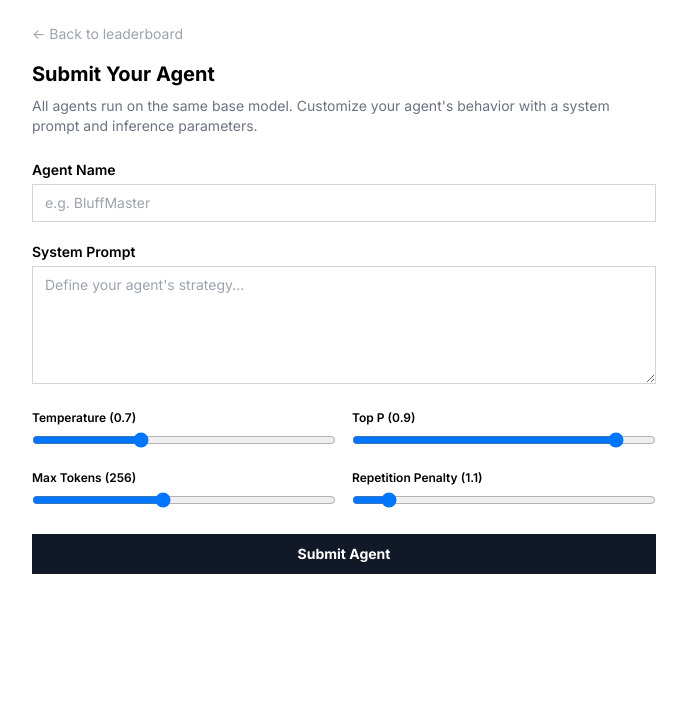
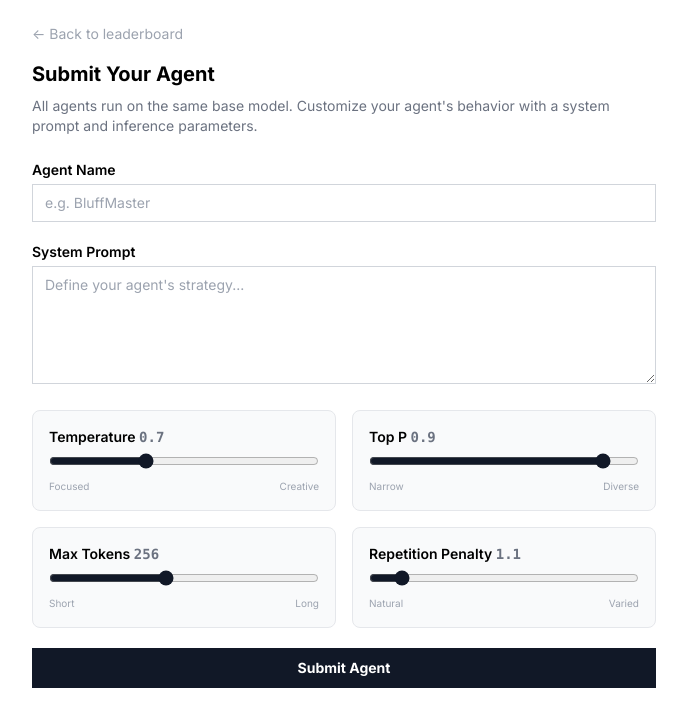
Before and after one commit to tomalmog/personal, a Next.js app: page /bmm/submit in a window 1280 px wide. Shown: the top 726 px of the page, without its empty margins (296-983 px from the left). Built offline with nearby package versions, Linux system fonts and the light colour scheme.

Commit message:
Improve slider UI with cards, tooltips, and range labels

```diff
--- a/app/bmm/agent/edit/page.tsx
+++ b/app/bmm/agent/edit/page.tsx
@@ -58,10 +58,34 @@ export default function EditAgentPage() {
       <form onSubmit={handleSave} className="space-y-5">
         <div><label className="block text-sm font-semibold mb-1">System Prompt</label><textarea value={systemPrompt} onChange={(e) => setSystemPrompt(e.target.value)} rows={6} maxLength={10000} className="w-full border border-gray-300 px-3 py-2 text-sm" /></div>
         <div className="grid grid-cols-2 gap-4">
-          <div><label className="block text-xs font-semibold mb-1">Temperature ({temperature})</label><input type="range" min="0" max="2" step="0.1" value={temperature} onChange={(e) => setTemperature(parseFloat(e.target.value))} className="w-full" /></div>
-          <div><label className="block text-xs font-semibold mb-1">Top P ({topP})</label><input type="range" min="0.1" max="1" step="0.05" value={topP} onChange={(e) => setTopP(parseFloat(e.target.value))} className="w-full" /></div>
-          <div><label className="block text-xs font-semibold mb-1">Max Tokens ({maxTokens})</label><input type="range" min="64" max="512" step="32" value={maxTokens} onChange={(e) => setMaxTokens(parseInt(e.target.value))} className="w-full" /></div>
-          <div><label className="block text-xs font-semibold mb-1">Repetition Penalty ({repetitionPenalty})</label><input type="range" min="1" max="2" step="0.05" value={repetitionPenalty} onChange={(e) => setRepetitionPenalty(parseFloat(e.target.value))} className="w-full" /></div>
+          <div className="border border-gray-200 rounded-lg p-4 bg-gray-50">
+            <label className="block text-sm font-semibold mb-1 cursor-help" title="Controls randomness. Lower values (0.1-0.4) make responses focused and deterministic. Higher values (0.8-1.5) make responses more creative and varied.">
+              Temperature <span className="font-mono text-gray-500">{temperature}</span>
+            </label>
+            <input type="range" min="0" max="2" step="0.1" value={temperature} onChange={(e) => setTemperature(parseFloat(e.target.value))} className="w-full accent-gray-900" />
+            <div className="flex justify-between text-[10px] text-gray-400 mt-1"><span>Focused</span><span>Creative</span></div>
+          </div>
+          <div className="border border-gray-200 rounded-lg p-4 bg-gray-50">
+            <label className="block text-sm font-semibold mb-1 cursor-help" title="Limits token selection to the top percentage of likely tokens. Lower values (0.5) make output more focused. Higher values (0.95) allow more diversity.">
+              Top P <span className="font-mono text-gray-500">{topP}</span>
+            </label>
+            <input type="range" min="0.1" max="1" step="0.05" value={topP} onChange={(e) => setTopP(parseFloat(e.target.value))} className="w-full accent-gray-900" />
+            <div className="flex justify-between text-[10px] text-gray-400 mt-1"><span>Narrow</span><span>Diverse</span></div>
+          </div>
+          <div className="border border-gray-200 rounded-lg p-4 bg-gray-50">
+            <label className="block text-sm font-semibold mb-1 cursor-help" title="Maximum number of tokens the model can generate per response. Higher values allow longer reasoning but use more compute time.">
+              Max Tokens <span className="font-mono text-gray-500">{maxTokens}</span>
+            </label>
+            <input type="range" min="64" max="512" step="32" value={maxTokens} onChange={(e) => setMaxTokens(parseInt(e.target.value))} className="w-full accent-gray-900" />
+            <div className="flex justify-between text-[10px] text-gray-400 mt-1"><span>Short</span><span>Long</span></div>
+          </div>
+          <div className="border border-gray-200 rounded-lg p-4 bg-gray-50">
+            <label className="block text-sm font-semibold mb-1 cursor-help" title="Penalizes the model for repeating the same tokens. Higher values (1.3+) force more varied responses. Lower values (1.0) allow natural repetition.">
+              Repetition Penalty <span className="font-mono text-gray-500">{repetitionPenalty}</span>
+            </label>
+            <input type="range" min="1" max="2" step="0.05" value={repetitionPenalty} onChange={(e) => setRepetitionPenalty(parseFloat(e.target.value))} className="w-full accent-gray-900" />
+            <div className="flex justify-between text-[10px] text-gray-400 mt-1"><span>Natural</span><span>Varied</span></div>
+          </div>
         </div>
         {message && <div className={`p-3 text-sm ${message === "Saved!" ? "bg-green-50 text-green-700 border border-green-200" : "bg-red-50 text-red-700 border border-red-200"}`}>{message}</div>}
         <button type="submit" disabled={saving} className="w-full bg-gray-900 text-white py-2.5 font-bold text-sm disabled:opacity-50">{saving ? "Saving..." : "Save Changes"}</button>
--- a/app/bmm/submit/page.tsx
+++ b/app/bmm/submit/page.tsx
@@ -41,10 +41,26 @@ export default function SubmitPage() {
           <div><label className="block text-sm font-semibold mb-1">Agent Name</label><input type="text" value={agentName} onChange={(e) => setAgentName(e.target.value)} placeholder="e.g. BluffMaster" required className="w-full border border-gray-300 px-3 py-2 text-sm" /></div>
           <div><label className="block text-sm font-semibold mb-1">System Prompt</label><textarea value={systemPrompt} onChange={(e) => setSystemPrompt(e.target.value)} placeholder="Define your agent's strategy..." rows={5} required maxLength={10000} className="w-full border border-gray-300 px-3 py-2 text-sm" /></div>
           <div className="grid grid-cols-2 gap-4">
-            <div><label className="block text-xs font-semibold mb-1">Temperature ({temperature})</label><input type="range" min="0" max="2" step="0.1" value={temperature} onChange={(e) => setTemperature(parseFloat(e.target.value))} className="w-full" /></div>
-            <div><label className="block text-xs font-semibold mb-1">Top P ({topP})</label><input type="range" min="0.1" max="1" step="0.05" value={topP} onChange={(e) => setTopP(parseFloat(e.target.value))} className="w-full" /></div>
-            <div><label className="block text-xs font-semibold mb-1">Max Tokens ({maxTokens})</label><input type="range" min="64" max="512" step="32" value={maxTokens} onChange={(e) => setMaxTokens(parseInt(e.target.value))} className="w-full" /></div>
-            <div><label className="block text-xs font-semibold mb-1">Repetition Penalty ({repetitionPenalty})</label><input type="range" min="1" max="2" step="0.05" value={repetitionPenalty} onChange={(e) => setRepetitionPenalty(parseFloat(e.target.value))} className="w-full" /></div>
+            <div className="border border-gray-200 rounded-lg p-4 bg-gray-50">
+              <label className="block text-sm font-semibold mb-1 cursor-help" title="Controls randomness. Lower values (0.1-0.4) make responses focused and deterministic. Higher values (0.8-1.5) make responses more creative and varied.">Temperature <span className="font-mono text-gray-500">{temperature}</span></label>
+              <input type="range" min="0" max="2" step="0.1" value={temperature} onChange={(e) => setTemperature(parseFloat(e.target.value))} className="w-full accent-gray-900" />
+              <div className="flex justify-between text-[10px] text-gray-400 mt-1"><span>Focused</span><span>Creative</span></div>
+            </div>
+            <div className="border border-gray-200 rounded-lg p-4 bg-gray-50">
+              <label className="block text-sm font-semibold mb-1 cursor-help" title="Limits token selection to the top percentage of likely tokens. Lower values (0.5) make output more focused. Higher values (0.95) allow more diversity.">Top P <span className="font-mono text-gray-500">{topP}</span></label>
+              <input type="range" min="0.1" max="1" step="0.05" value={topP} onChange={(e) => setTopP(parseFloat(e.target.value))} className="w-full accent-gray-900" />
+              <div className="flex justify-between text-[10px] text-gray-400 mt-1"><span>Narrow</span><span>Diverse</span></div>
+            </div>
+            <div className="border border-gray-200 rounded-lg p-4 bg-gray-50">
+              <label className="block text-sm font-semibold mb-1 cursor-help" title="Maximum number of tokens the model can generate per response. Higher values allow longer reasoning but use more compute time.">Max Tokens <span className="font-mono text-gray-500">{maxTokens}</span></label>
+              <input type="range" min="64" max="512" step="32" value={maxTokens} onChange={(e) => setMaxTokens(parseInt(e.target.value))} className="w-full accent-gray-900" />
+              <div className="flex justify-between text-[10px] text-gray-400 mt-1"><span>Short</span><span>Long</span></div>
+            </div>
+            <div className="border border-gray-200 rounded-lg p-4 bg-gray-50">
+              <label className="block text-sm font-semibold mb-1 cursor-help" title="Penalizes the model for repeating the same tokens. Higher values (1.3+) force more varied responses. Lower values (1.0) allow natural repetition.">Repetition Penalty <span className="font-mono text-gray-500">{repetitionPenalty}</span></label>
+              <input type="range" min="1" max="2" step="0.05" value={repetitionPenalty} onChange={(e) => setRepetitionPenalty(parseFloat(e.target.value))} className="w-full accent-gray-900" />
+              <div className="flex justify-between text-[10px] text-gray-400 mt-1"><span>Natural</span><span>Varied</span></div>
+            </div>
           </div>
           {status === "error" && <div className="bg-red-50 border border-red-200 p-3 text-sm text-red-700">{message}</div>}
           <button type="submit" disabled={status === "loading"} className="w-full bg-gray-900 text-white py-2.5 font-bold text-sm disabled:opacity-50">{status === "loading" ? "Submitting..." : "Submit Agent"}</button>
```
